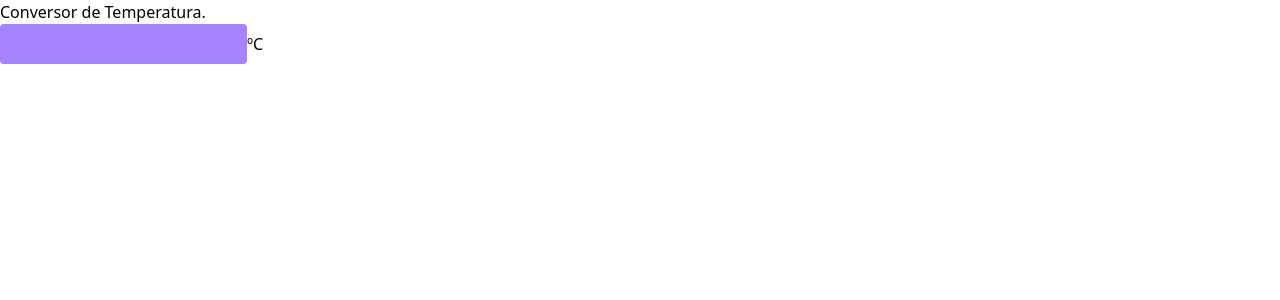
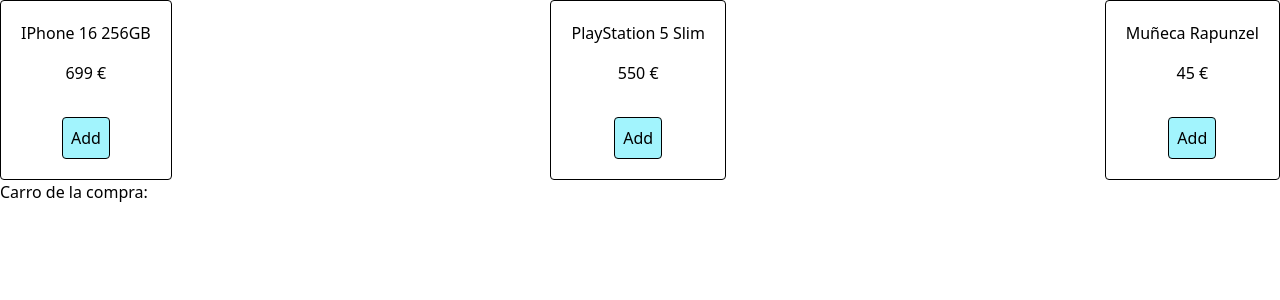
Before and after one commit to torruuu/vue-test, a Vue app: page / in a window 1280 px wide. Shown: the top 300 px of the page. Built offline with nearby package versions, Linux system fonts and the light colour scheme.

Commit message:
chore: shop

```diff
--- a/src/App.vue
+++ b/src/App.vue
@@ -1,32 +1,13 @@
 <script setup>
-import TempPadre from './components/Ejercicio7/TempPadre.vue';
-
-// import Button from './components/ButtonCounter.vue';
-//import Header from './components/MainHeader.vue';
-// import InputValidator from './components/InputValidator.vue';
-// import BoxGrid from './components/BoxGrid.vue';
-// import FormPadre from './components/Ejercicio1/FormPadre.vue';
-// import ToDo from './components/Ejercicio2/ToDo.vue';
-// import CardPadre from './components/Ejercicio3/CardPadre.vue';
-//import ParentForm from './components/Ejercicio4/ParentForm.vue';
-//import PadreComp from './components/Juanal/PadreComp.vue';
-//import Padre2Comp from './components/Juanal/Padre2Comp.vue';
+import ConsumerWeb from './components/Juanal/CompraWeb/ConsumerWeb.vue';
 
 
 
 </script>
 
 <template>
-  <!--Header />
-  <!- <Button color="aaaaaaaaaaaaaaaa" /> -->
-  <!-- <InputValidator />
-  <BoxGrid/> -->
-  <!-- <FormPadre @click="() => console.log('Ha llegado a App')" /> -->
-  <!-- ToDo/> -->
-  <!--CardPadre /> -->
-  <!--ParentForm -->
-  <!--Padre2Comp -->
-  <TempPadre />
+
+  <ConsumerWeb />
 
 
 </template>
--- /dev/null
+++ b/src/components/Juanal/CompraWeb/ConsumerWeb.vue
@@ -0,0 +1,58 @@
+<script setup>
+import { ref } from 'vue';
+import ProductCard from './ProductCard.vue';
+
+const products = ref([
+  {id:1, name:"IPhone 16 256GB", price: 699, imagen:"https://encrypted-tbn1.gstatic.com/shopping?q=tbn:ANd9GcSdgCiy-QaTHYABfkf_TKrfQf1SYBl1Fqv26EhNIF45e-2druDcg_6X-lReMHvBwyjLaTP8lXlcNMIg7I1FJBIDrkqGww7-tmEEEYag7xfQXkHB6M17hx765N46NdMBUuhXBK2FVkY&usqp=CAc"},
+  {id:2, name:"PlayStation 5 Slim", price: 550, imagen:"https://encrypted-tbn1.gstatic.com/shopping?q=tbn:ANd9GcTKQU4pddxAKmT12t3OZZ9CbGNQZ2j8FDAotoVNnmXIfRxJpdUtUJzJo_ytjd2PPDhjPdxM3TnzQdhEVEMeu39K7YB1mzb7ZNYlk07ZjxAiJSy-_6XEPl8WCRZUdpE0e11_RtaqpLY&usqp=CAc"},
+  {id:3, name:"Muñeca Rapunzel", price: 45, imagen: "https://encrypted-tbn3.gstatic.com/shopping?q=tbn:ANd9GcRwRWT4Qll2v9ncNYza6xao_fuD61hfF4t_9KwyH2W9fMosgKL9lbcKGieU7WKGUQm2-z_jLfdTTr1kELr-jPS0j7JB9b0g6Rj4biXUGsE9FrnSPCg0f7YkzRPKvaHAsmOxAAKrKw&usqp=CAc"}
+])
+
+const finalProducts = ref([]);
+
+function add(id) {
+  const product = products.value.find(p => p.id === id)
+  if (product) {
+    finalProducts.value.push(product)
+  }
+}
+//const precioTotal = ref();
+
+
+/*const calculoTotal = computed(() => {
+    for (let i=0; i<finalProducts.value.length; i++){
+        precioTotal.value += finalProducts.value[i].price;
+
+return precioTotal.value}})*/
+
+
+// Recorrer el array, suma precio para calcular el total.
+</script>
+<template>
+<div class="flex items-center justify-between text-center">
+  <ProductCard
+    v-for="product in products"
+    :key="product.id"
+    :id="product.id"
+    :name="product.name"
+    :price="product.price"
+    :imagen="product.imagen"
+    @add-product="add"
+  />
+</div>
+<span>
+    <h1 class="font-sans font-lg font-medium">Carro de la compra:</h1>
+</span>
+<div class="flex justify-center items-center flex-col">
+<div
+v-for="producto in finalProducts"
+:key="producto.id" class="bg-red-200 border rounded flex items-center justify-center w-md">
+    {{ producto.name }} {{ producto.price }}
+</div>
+</div>
+
+
+
+
+
+</template>
--- /dev/null
+++ b/src/components/Juanal/CompraWeb/ProductCard.vue
@@ -0,0 +1,34 @@
+<script setup>
+const props = defineProps ({
+id: Number,
+name : String,
+price: Number,
+imagen: String
+})
+
+const emit = defineEmits(['addProduct']);
+
+function enviarProducto () {
+  emit('addProduct', props.id)
+  console.log("emit enviado")
+}
+
+
+
+
+
+
+</script>
+<template>
+    <div class="flex items-center justify-center">
+<div class="flex flex-col bg-grey-700 p-5 border-black border rounded gap-4 text-center items-center">
+    <div>{{ name }}</div>
+    <div>{{ price }} €</div>
+    <div></div>
+    <button @click="enviarProducto" class="bg-cyan-200 border rounded p-2">Add</button>
+</div>
+</div>
+
+
+
+</template>
```
